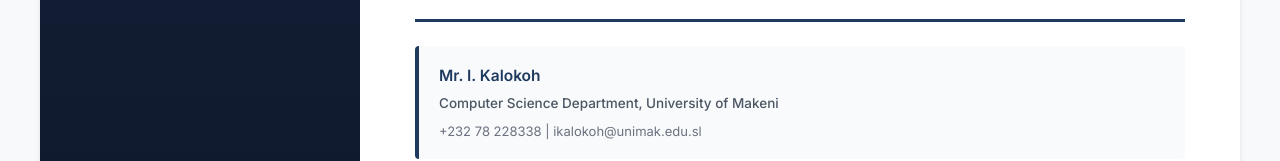
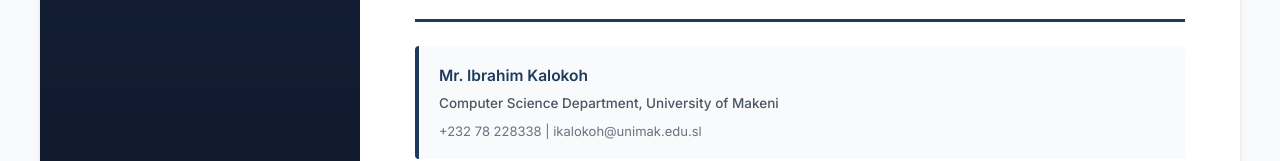
Before and after one commit to BanguraAbdul/My_Resume, an Angular app: page / in a window 1280 px wide. Shown: the part 1915-2076 px from the top of the page. Built offline with nearby package versions, Linux system fonts and the light colour scheme.

Commit message:
Update: Update Referee one name

```diff
--- a/src/app/app.component.ts
+++ b/src/app/app.component.ts
@@ -125,7 +125,7 @@ export class AppComponent {
 
     references: [
       {
-        name: 'Mr. I. Kalokoh',
+        name: 'Mr. Ibrahim Kalokoh',
         title: 'Computer Science Department, University of Makeni',
         phone: '+232 78 228338',
         email: 'ikalokoh@unimak.edu.sl'
```
